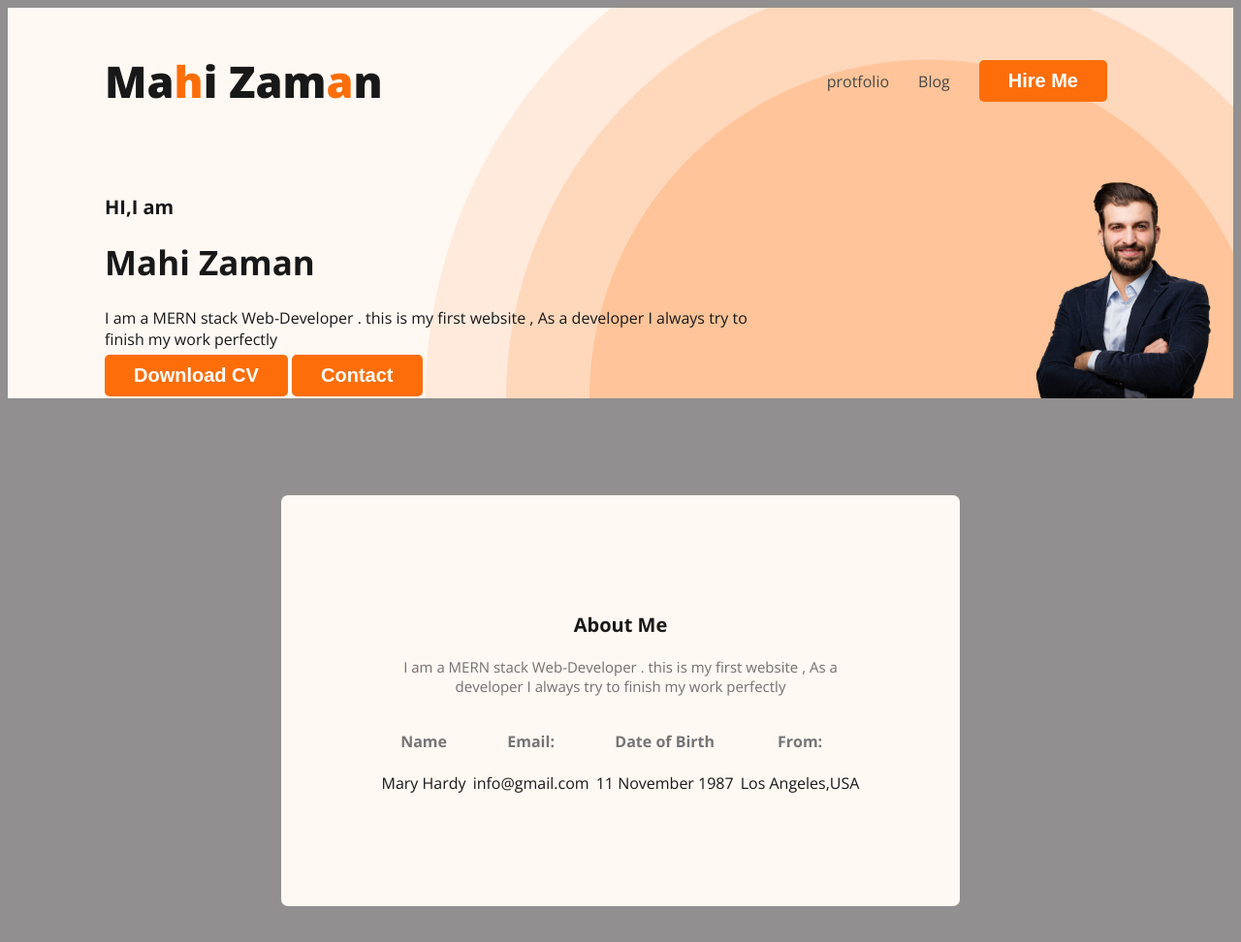
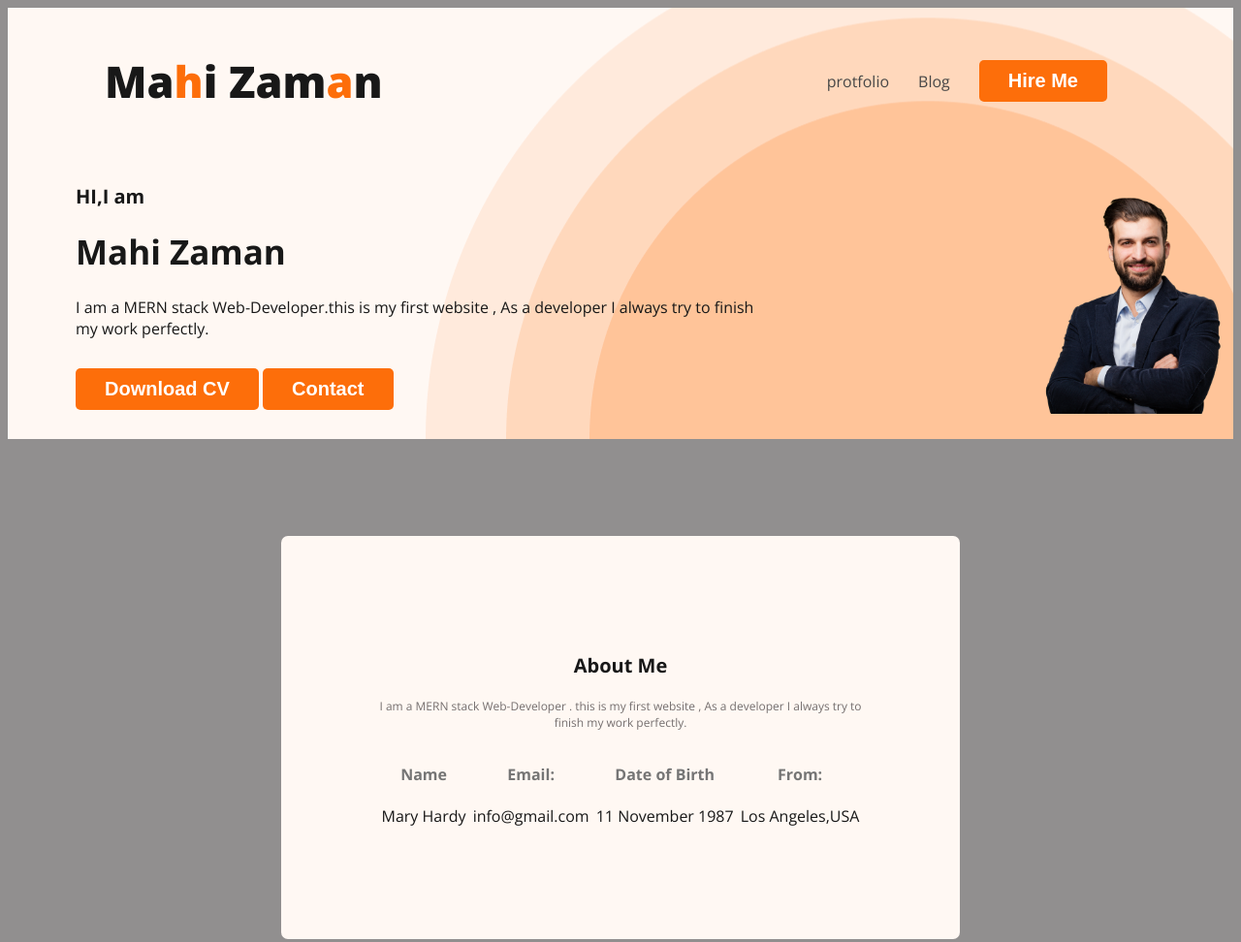
Before and after one commit to mahizaman490/my-first-project-jul7, a plain HTML site: page index.html in a window 1280 px wide. Shown: the top 972 px of the page at 97% size. Drawn offline with nearby package versions, Linux system fonts and the light colour scheme.

Commit message:
changed some padding

```diff
--- a/index.html
+++ b/index.html
@@ -25,9 +25,9 @@ Zam<span class="text-primary">a</span>n</h3>
 <div class="banner-content">
 <h3 class="banner-text">HI,I am</h3>
 <h1 class="banner-heading">Mahi Zaman</h1>
-<p  class="banner-desc">I am a MERN stack Web-Developer . this is my first website , As a developer I always try to finish my work perfectly</p>
-<button class="btn-primary">Download CV</button>
-<button class="btn-primary">Contact</button>
+<p  class="banner-desc">I am a MERN stack Web-Developer.this is my first website , As a developer I always try to finish my work perfectly.</p>
+<button class="btn-primary btn-style">Download CV</button>
+<button class="btn-primary btn-style">Contact</button>
 </div>
 <img class="proffile" src="images/hardy.png" alt="">
 
@@ -37,7 +37,7 @@ Zam<span class="text-primary">a</span>n</h3>
 
     <section class="about">
         <h3 class="section-title">About Me</h3>
-        <p class="section-desc">I am a MERN stack Web-Developer . this is my first website , As a developer I always try to finish my work perfectly</p>
+        <p class="section-desc">I am a MERN stack Web-Developer . this is my first website , As a developer I always try to finish my work perfectly.</p>
 
         <div class="about-info-container">
             <div class="about-info">
@@ -63,7 +63,7 @@ Zam<span class="text-primary">a</span>n</h3>
 
     <h3 class="section-title">What i do</h3>
     <p class="section-description" id="i-do">
-        I am a MERN stack Web-Developer . this is my first website , As a developer I always try to finish my work perfectly
+        I am a MERN stack Web-Developer . this is my first website , As a developer I always try to finish my work perfectly.
      </p>
     <div class="skills-container">
           <div class="skill">
--- a/styles/nav.css
+++ b/styles/nav.css
@@ -11,8 +11,13 @@ color: white;
 font-size: 20px;
 font-weight: 700;
 padding:10px 30px;
+
 }
+.btn-style{
 
+    margin-bottom: 30px;
+
+}
 
 .btn-primary:hover{
 
@@ -84,10 +89,12 @@ background-repeat: no-repeat;
 background-position: bottom right;
 
 
+
+
 }
 
 .banner{
-padding: 20px 20px 0px 100px;
+padding: 10px 10px 0px 70px;
 display: flex;
 align-items: center;
 justify-content: space-between;
@@ -111,7 +118,7 @@ margin-top: 2px;
 }
 
 .banner-desc{
-    margin-bottom:5px ;
+    margin-bottom:30px ;
 }
 
 
@@ -133,7 +140,7 @@ max-width: 700px;
 .section-desc{
 color: #756f6f;
 text-align: center;
-font-size: 15px;
+font-size: 12px;
 
 
 }
@@ -214,7 +221,7 @@ main section{
 
 .resume-column{
 
-    font-size: 10px;
+    font-size: 15px;
 }
 
 
@@ -228,7 +235,7 @@ main section{
 
   margin: 50px;
   padding: 20px;
-  gap: 15px;
+  gap: 25px;
 
 }
 
@@ -261,7 +268,7 @@ gap: 100px;
 }
 
 .footer-desc{
-font-size: 10px;
+font-size: 20px;
 
 }
 
```
